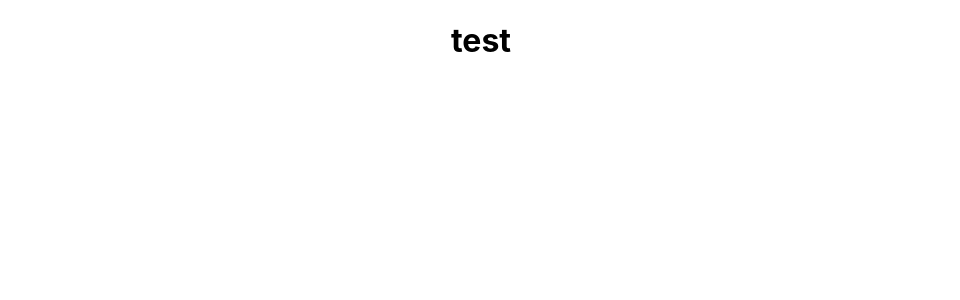
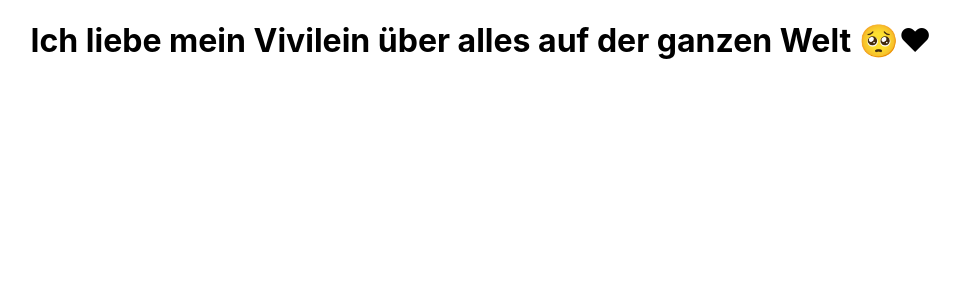
Before and after one commit to JulianGrafen/crypto-referal-website, a React (Create React App) app: page / in a window 1280 px wide. Shown: the top 300 px of the page, without its empty margins (159-1119 px from the left). Built offline with nearby package versions, Linux system fonts and the light colour scheme.

Commit message:
changed text

```diff
--- a/src/App.js
+++ b/src/App.js
@@ -4,7 +4,8 @@ import './App.css';
 function App() {
   return (
     <div className="App">
-      <h1>test</h1>
+      <h1>Ich liebe mein Vivilein über alles auf der ganzen Welt 🥺❤
+ </h1>
     </div>
   );
 }
```
